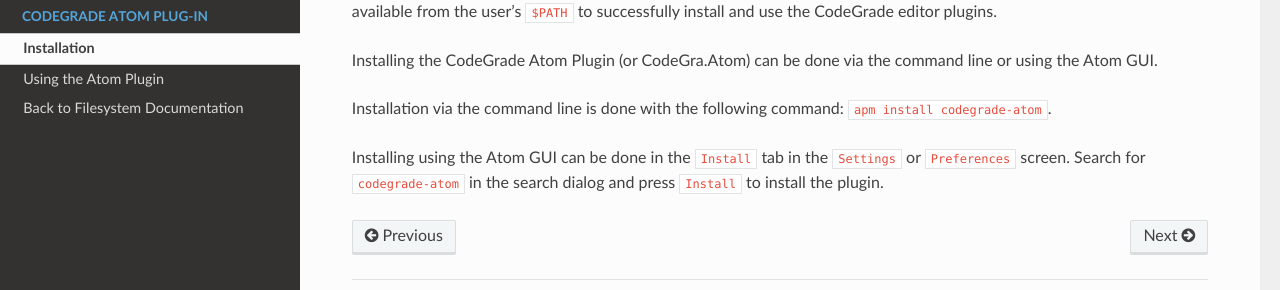
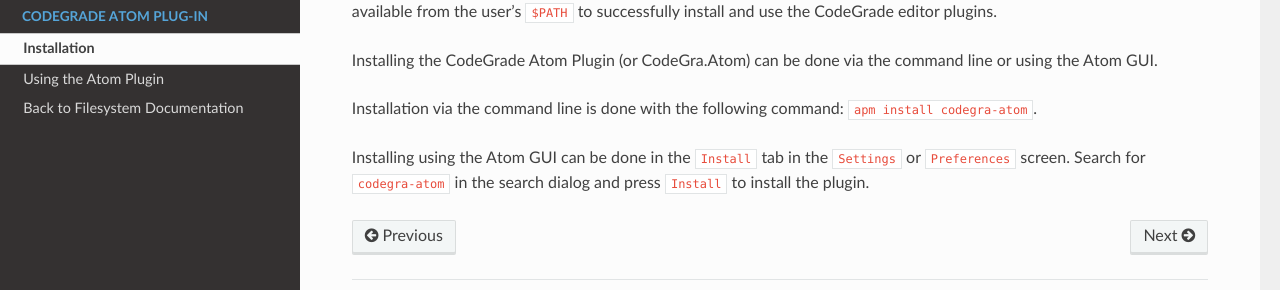
Before and after one commit to CodeGra-de/CodeGra.atom, a Sphinx documentation site: the page built from docs/install.rst, in a window 1280 px wide. Shown: the part 185-475 px from the top of the page. Built offline with Sphinx 7.4.7 and the Read the Docs theme 2.0.0, drawn with Linux system fonts in a browser that asks for light colours.

Commit message:
Undo package rename

```diff
--- a/docs/install.rst
+++ b/docs/install.rst
@@ -8,9 +8,9 @@
 command line or using the Atom GUI.
 
 Installation via the command line is done
-with the following command: ``apm install codegrade-atom``.
+with the following command: ``apm install codegra-atom``.
 
 Installing using the
 Atom GUI can be done in the ``Install`` tab in the ``Settings`` or
-``Preferences`` screen. Search for ``codegrade-atom`` in the search dialog and
+``Preferences`` screen. Search for ``codegra-atom`` in the search dialog and
 press ``Install`` to install the plugin.
--- a/package.json
+++ b/package.json
@@ -1,5 +1,5 @@
 {
-	"name": "CodeGrade-atom",
+	"name": "CodeGra-atom",
 	"main": "./lib/codegrade-atom",
 	"version": "0.2.1",
 	"description": "The CodeGra.fs Atom plugin",
```
